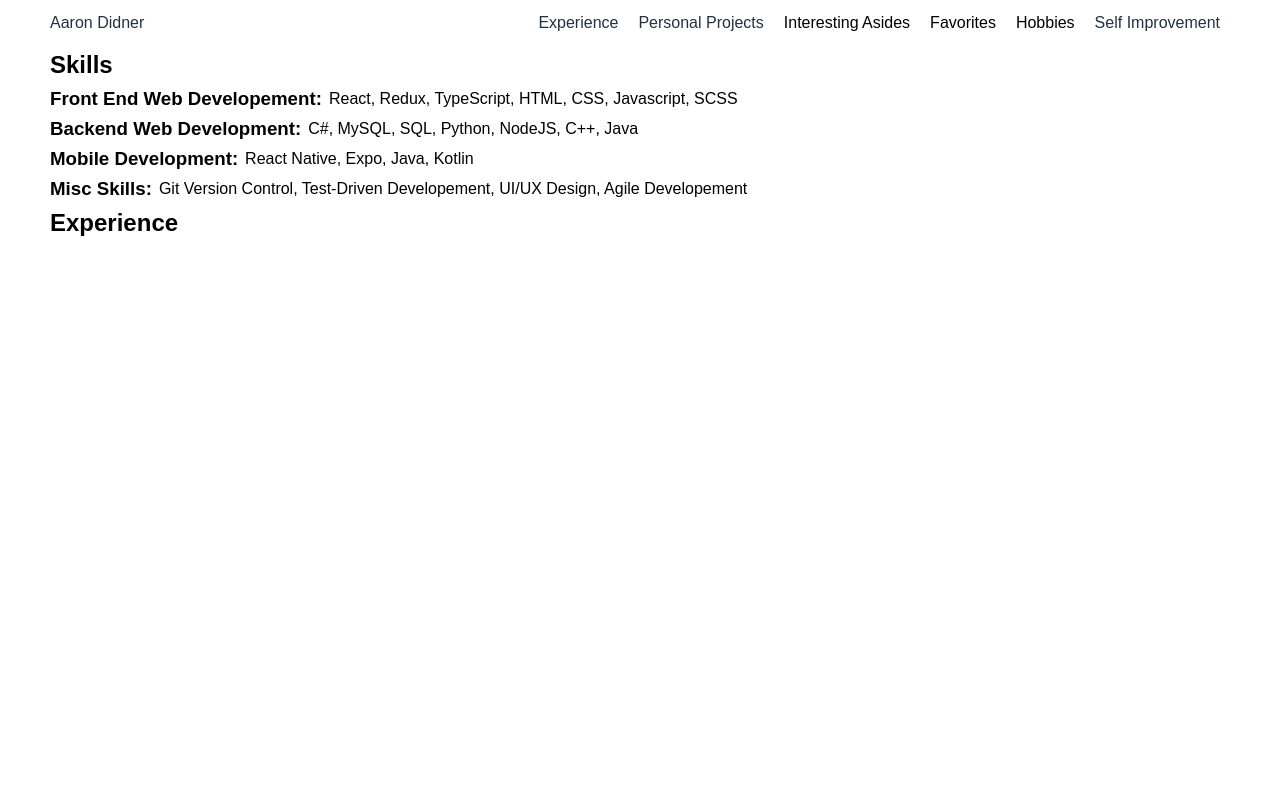
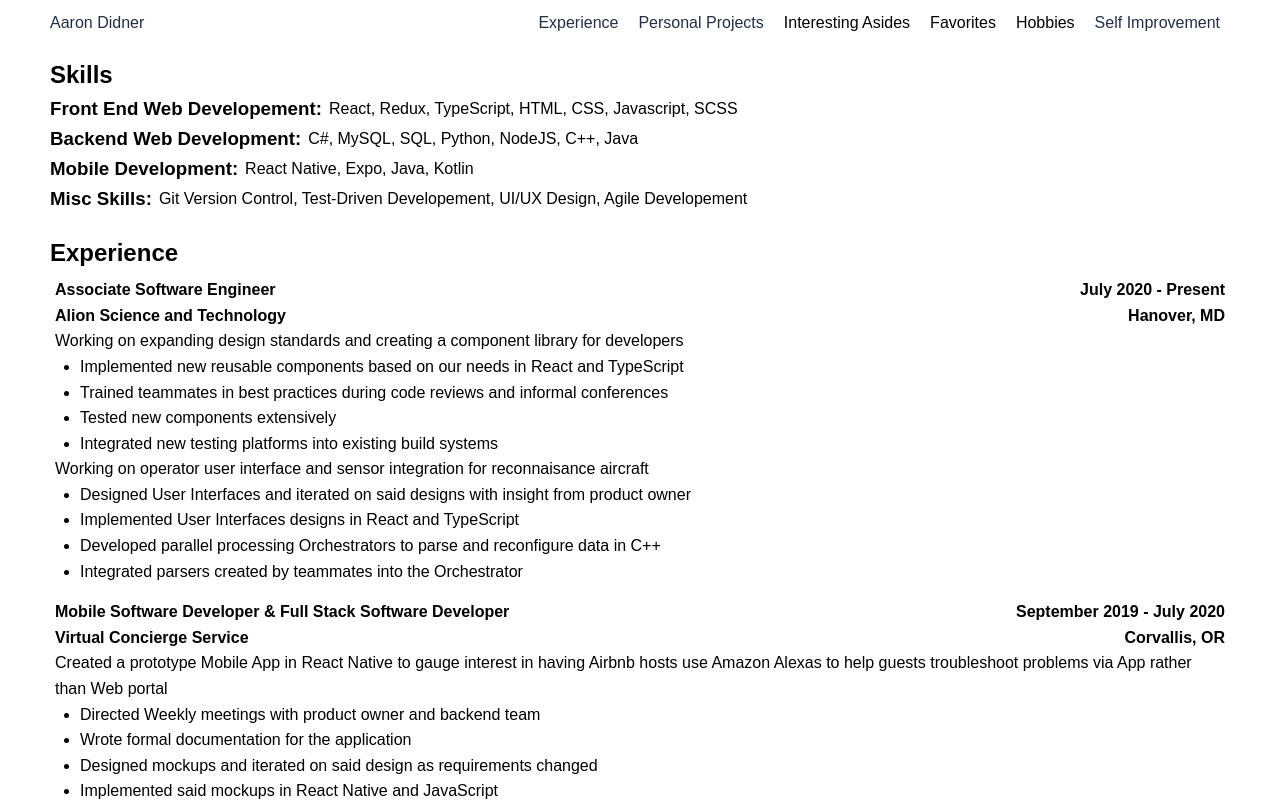
Before and after one commit to adidner/personal-site, a Next.js app: page /professionalexperience in a window 1280 px wide. Shown: the top 801 px of the page. Built offline with nearby package versions, Linux system fonts and the light colour scheme.

Commit message:
added experience content

```diff
--- a/src/css.generated/professionalexperience.css
+++ b/src/css.generated/professionalexperience.css
@@ -14,3 +14,29 @@
 .skill-title {
   margin-right: 7px;
 }
+
+.main-containers {
+  margin: 10px 0 20px 0;
+}
+
+.experience-card-container {
+  margin: 5px 5px 15px 5px;
+}
+
+.experience-card-container .experience-title-set {
+  font-weight: bold;
+  display: -webkit-box;
+  display: -ms-flexbox;
+  display: flex;
+  -webkit-box-orient: horizontal;
+  -webkit-box-direction: normal;
+      -ms-flex-direction: row;
+          flex-direction: row;
+  -webkit-box-pack: justify;
+      -ms-flex-pack: justify;
+          justify-content: space-between;
+}
+
+.experience-card-container li {
+  margin-left: 25px;
+}
--- a/src/data/experienceJobData.tsx
+++ b/src/data/experienceJobData.tsx
@@ -35,12 +35,12 @@
             },
             {
                 introPrompt: "Working on operator user interface and sensor integration for reconnaisance aircraft",
-                bulletList: ["Designed User Interfaces and iterated on said designs with insight from product owner","Implemented User Interfaces designs in React and TypeScript","Developed parallel processing Orchestrators to parse and reconfigure data in C++","Integrated parsers created by teammates intot he Orchestrator"],
+                bulletList: ["Designed User Interfaces and iterated on said designs with insight from product owner","Implemented User Interfaces designs in React and TypeScript","Developed parallel processing Orchestrators to parse and reconfigure data in C++","Integrated parsers created by teammates into the Orchestrator"],
             }
         ],
         //extra to add stuff and put in a conditionally expandable show more kind of tab/section
-        bestPart: "Designing and implementing my own tools from scratch is always a lot of fun because its something I created mostly from scratch. Working on the component library has given me a lot of expose to lower level concepts and expertise and learning of css selectors and css priority. Also more experience unit testing. Flexability is pretty nice in terms of working from home and everyone is generally quite nice and friendly. Also on the component library team I have excellent mentor ship and good pratices enforced",
-        worstPart: "The main code base outside the component library is quite old and has a lot of tech debt that makes many modern practices challenging. Feedback is soemtimes hard to come by and timelines as well. Sometimes I feel like my work is being undervalued despite its high quality and volume",
+        bestPart: "",//"Designing and implementing my own tools from scratch is always a lot of fun because its something I created mostly from scratch. Working on the component library has given me a lot of expose to lower level concepts and expertise and learning of css selectors and css priority. Also more experience unit testing. Flexability is pretty nice in terms of working from home and everyone is generally quite nice and friendly. Also on the component library team I have excellent mentor ship and good pratices enforced",
+        worstPart: "",//"The main code base outside the component library is quite old and has a lot of tech debt that makes many modern practices challenging. Feedback is soemtimes hard to come by and timelines as well. Sometimes I feel like my work is being undervalued despite its high quality and volume",
         reflection: "",
         companySize: "3,000",
         techStack: ["React", "TypeScript", "C++"],
--- a/src/pages/professionalexperience/index.tsx
+++ b/src/pages/professionalexperience/index.tsx
@@ -1,6 +1,7 @@
 import React from 'react';
 import Layout from '../../components/Layout';
 import {experienceSkillData} from "../../data/experienceSkillsData";
+import { experienceJobdata, experienceJobInterface } from "../../data/experienceJobData";
 
 
 function ProfessionalProjects() {
@@ -10,7 +11,7 @@ function ProfessionalProjects() {
     <Layout>
       <div>
 
-        <div>
+        <div className={"main-containers"}>
           <h2>Skills</h2>
           {
             experienceSkillData.map((currentVal) => {
@@ -31,9 +32,15 @@ function ProfessionalProjects() {
           }
         </div>
 
-        <div>
+        <div className={"main-containers"}>
           <h2>Experience</h2>
-
+          {
+            experienceJobdata.map((currentVal) => {
+              return (
+                <ExperienceCard {...currentVal} />
+              );
+            })
+          }
         </div>
       </div>
     </Layout>
@@ -41,3 +48,35 @@ function ProfessionalProjects() {
 }
 
 export default ProfessionalProjects;
+
+
+function ExperienceCard(props: experienceJobInterface){
+  return (
+    <div className={"experience-card-container"}>
+      <div className={"experience-title-set"}>
+        <div>{props.roleTitle}</div>
+        <div>{props.startDate} - {props.endDate}</div>
+      </div>
+      <div className={"experience-title-set"}>
+        <div>{props.companyTitle}</div>
+        <div>{props.location}</div>
+      </div>
+      <div>
+        {
+          props.experienceBody.map((currentVal) => {
+            return (
+              <div className={"experience-title-bullet-list"}>
+                  <div>{currentVal.introPrompt}</div>
+                  <ul>
+                    {
+                      currentVal.bulletList.map((current) => <li>{current}</li>)
+                    }
+                  </ul>
+              </div>
+            );
+          })
+        }
+      </div>
+    </div>
+  );
+}
--- a/src/pages/professionalexperience/professionalexperience.scss
+++ b/src/pages/professionalexperience/professionalexperience.scss
@@ -7,3 +7,30 @@
 .skill-title {
     margin-right: 7px;
 }
+
+.main-containers {
+    margin: 10px 0 20px 0;
+}
+
+
+.experience-card-container{
+
+
+    margin: 5px 5px 15px 5px;
+
+    .experience-title-set {
+        font-weight: bold;
+        display: flex;
+        flex-direction: row;
+        justify-content: space-between;
+    }
+
+    // .experience-title-bullet-list {
+
+    // }
+
+    & li {
+        margin-left: 25px;
+    }
+
+}
```
